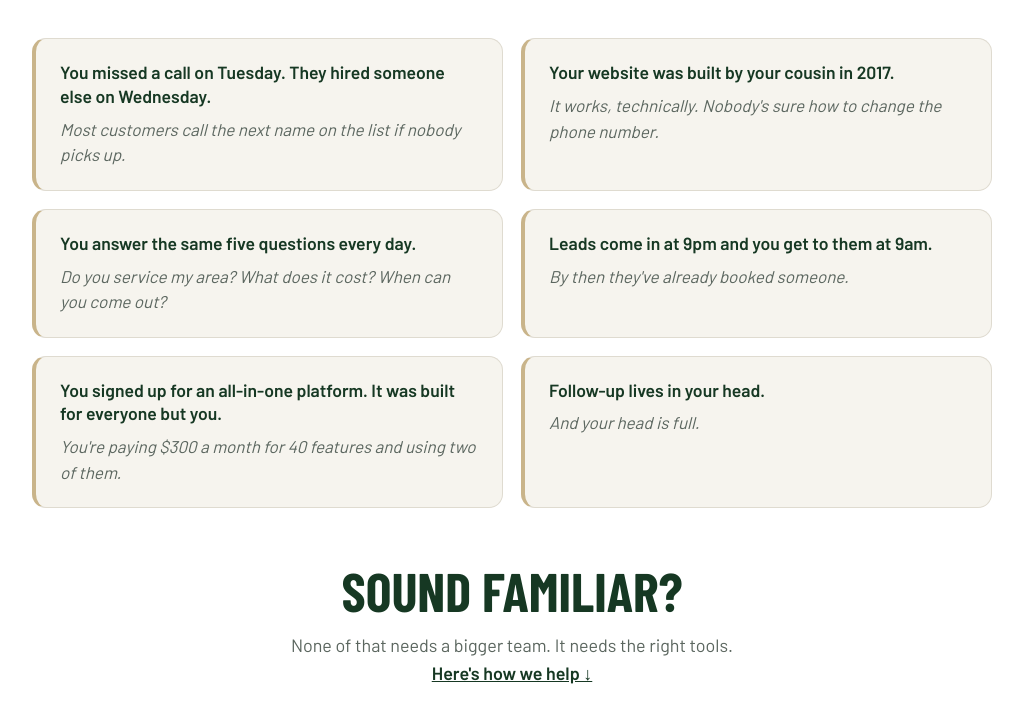
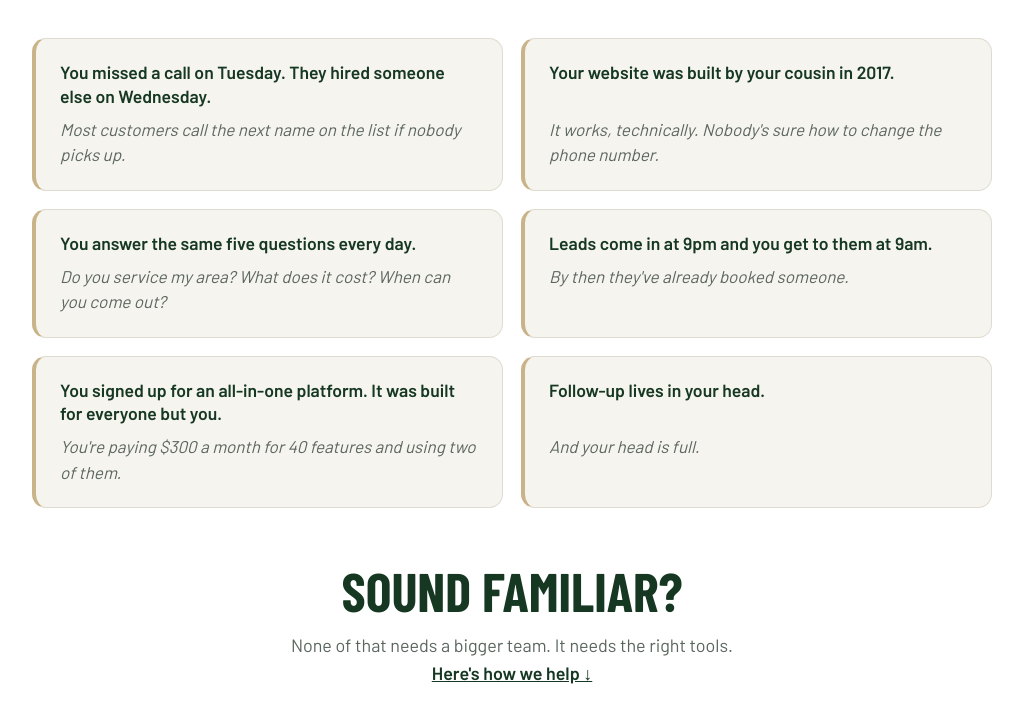
Before and after one commit to levimcneely-cmyk/herdcoindy, a plain HTML site: page index.html in a window 1280 px wide. Shown: the part 656-1361 px from the top of the page, without its empty margins (128-1151 px from the left). Drawn offline with nearby package versions, Linux system fonts and the light colour scheme.

Commit message:
Pain points: align bold and italic lines across each row (subgrid)
Co-Authored-By: Claude Opus 5.5 <noreply@anthropic.com>
Claude-Session: https://claude.ai/code/session_01TFajhtBWNJAV1Sfap4x17V

```diff
--- a/index.html
+++ b/index.html
@@ -83,11 +83,11 @@
   /* pain points */
   .pains{background:#fff;border-bottom:1px solid var(--line);text-align:center}
   .pains h2{text-wrap:balance}
-  .plist{list-style:none;margin:44px auto 0;padding:0;max-width:960px;display:grid;grid-template-columns:repeat(2,1fr);gap:18px;text-align:left}
+  .plist{list-style:none;margin:44px auto 0;padding:0;max-width:960px;display:grid;grid-template-columns:repeat(2,1fr);gap:18px;align-items:start;text-align:left}
   @media (max-width:820px){ .plist{grid-template-columns:1fr;gap:14px} }
-  .plist li{background:var(--paper);border:1px solid var(--line);border-left:4px solid var(--tan);border-radius:var(--radius);padding:22px 24px}
+  .plist li{background:var(--paper);border:1px solid var(--line);border-left:4px solid var(--tan);border-radius:var(--radius);padding:22px 24px;display:grid;grid-row:span 2;grid-template-rows:subgrid;row-gap:8px;align-content:start}
   .plist b{display:block;font-weight:600;font-size:1.1rem;color:var(--green);line-height:1.35}
-  .plist i{display:block;color:var(--muted);margin-top:8px;line-height:1.5}
+  .plist i{display:block;color:var(--muted);line-height:1.5}
   .pains .familiar{font-family:"Barlow Condensed",sans-serif;font-weight:700;text-transform:uppercase;font-size:clamp(2.2rem,6vw,3.4rem);color:var(--green);line-height:1;margin:56px 0 0}
   .pains .turn{margin:14px auto 0;max-width:600px;font-size:1.12rem;color:var(--muted)}
   .pains .turn a{font-weight:600;white-space:nowrap}
```
